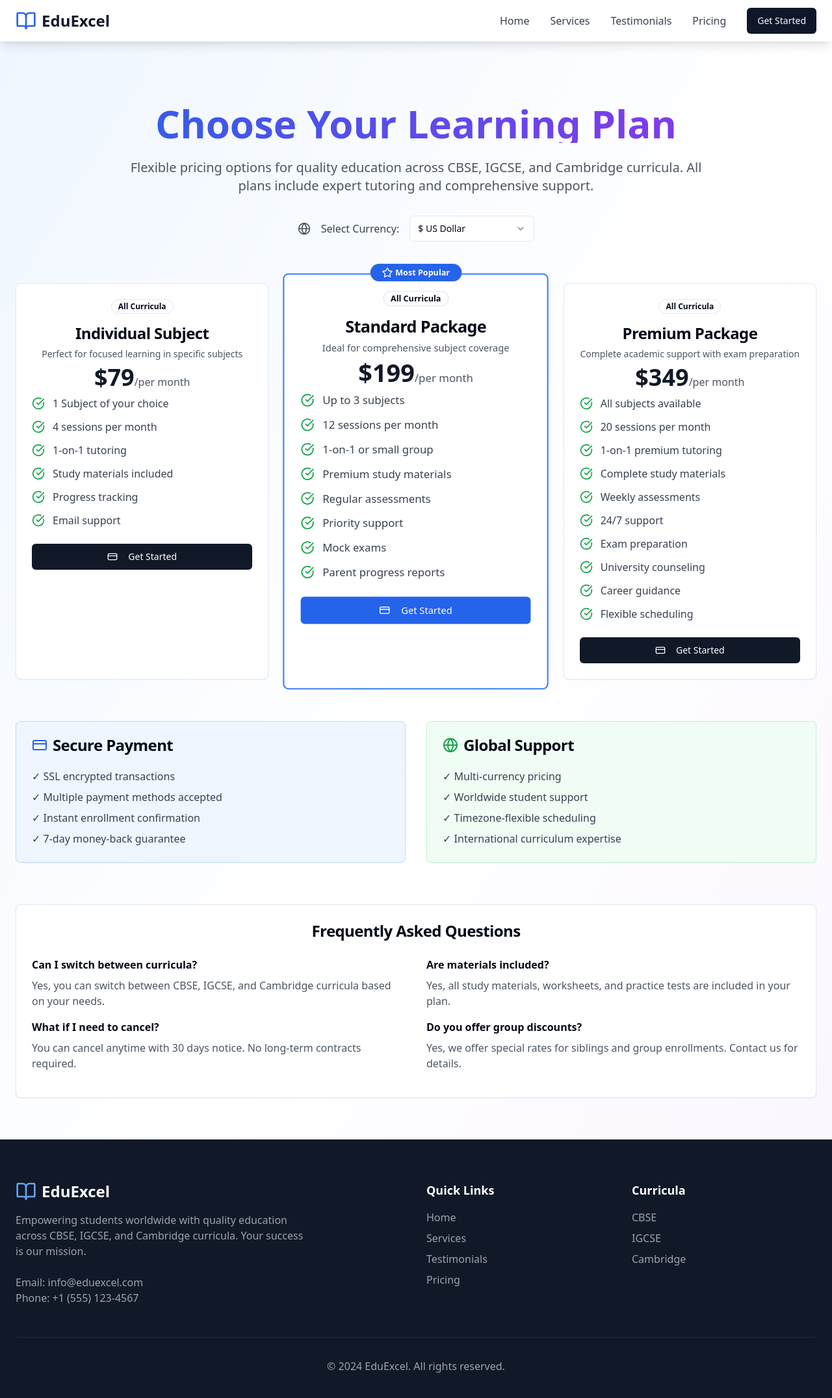
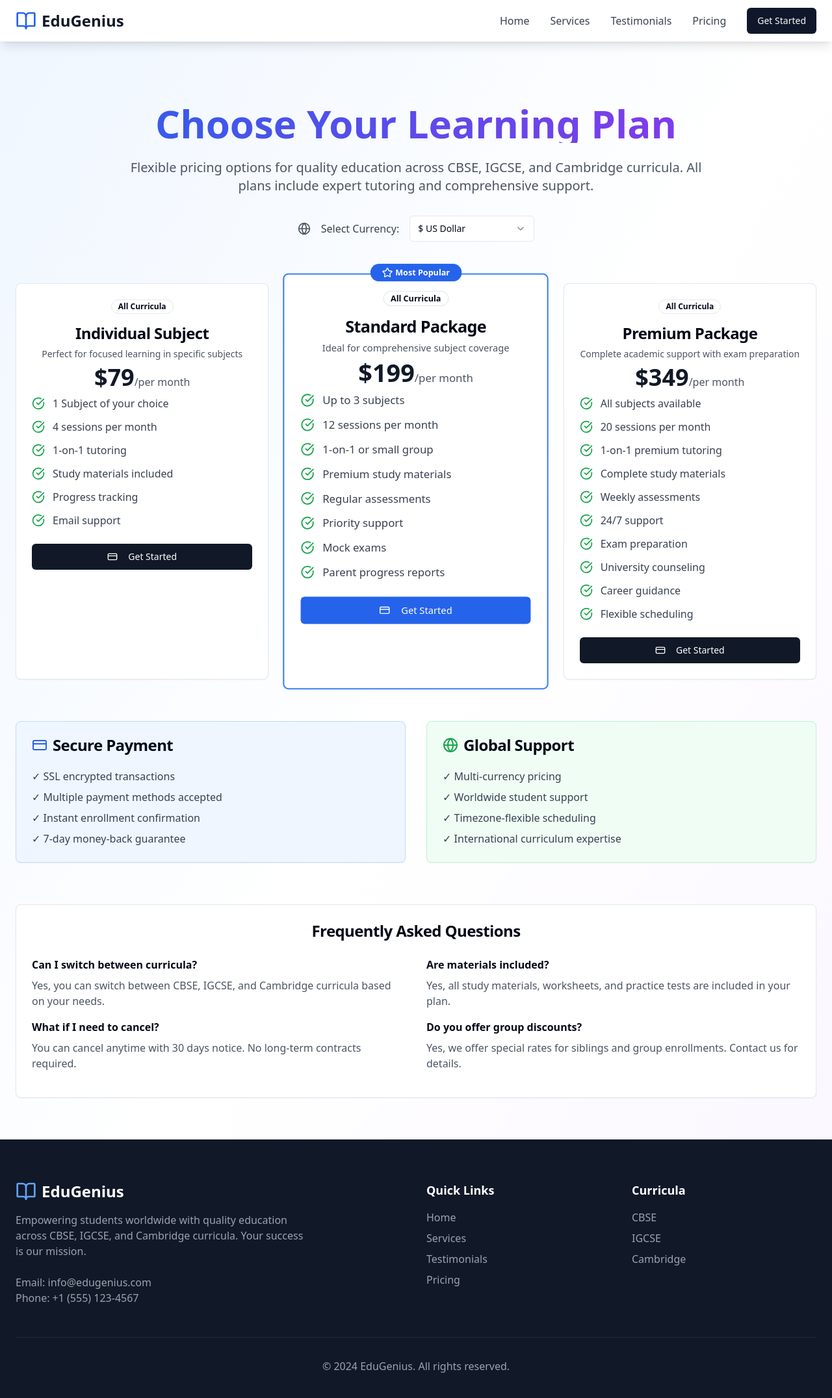
Before and after one commit to rprohitpapnai/eddugenius-frontend-, a React (Vite) app: page /payment in a window 1280 px wide. Shown: the top 2152 px of the page at 65% size. Built offline with nearby package versions, Linux system fonts and the light colour scheme.

Commit message:
Rename website to "Eddugenius"

```diff
--- a/index.html
+++ b/index.html
@@ -4,18 +4,18 @@
   <head>
     <meta charset="UTF-8" />
     <meta name="viewport" content="width=device-width, initial-scale=1.0" />
-    <title>EduExcel - Premium Educational Services | CBSE, IGCSE, Cambridge</title>
+    <title>EduGenius - Premium Educational Services | CBSE, IGCSE, Cambridge</title>
     <meta name="description" content="Expert tutoring for Class 1-12 students across CBSE, IGCSE, and Cambridge curricula. Personalized learning, proven results, and comprehensive academic support." />
-    <meta name="author" content="EduExcel Educational Services" />
+    <meta name="author" content="EduGenius Educational Services" />
     <meta name="keywords" content="CBSE tutoring, IGCSE classes, Cambridge curriculum, online education, Class 1-12, academic support, exam preparation" />
 
-    <meta property="og:title" content="EduExcel - Premium Educational Services" />
+    <meta property="og:title" content="EduGenius - Premium Educational Services" />
     <meta property="og:description" content="Expert tutoring for CBSE, IGCSE, and Cambridge curricula. Transform your academic journey with personalized learning." />
     <meta property="og:type" content="website" />
     <meta property="og:image" content="https://lovable.dev/opengraph-image-p98pqg.png" />
 
     <meta name="twitter:card" content="summary_large_image" />
-    <meta name="twitter:site" content="@eduexcel" />
+    <meta name="twitter:site" content="@edugenius" />
     <meta name="twitter:image" content="https://lovable.dev/opengraph-image-p98pqg.png" />
   </head>
 
--- a/src/components/Footer.tsx
+++ b/src/components/Footer.tsx
@@ -10,14 +10,14 @@ const Footer = () => {
           <div className="col-span-1 md:col-span-2">
             <div className="flex items-center space-x-2 mb-4">
               <BookOpen className="h-8 w-8 text-blue-400" />
-              <span className="text-2xl font-bold">EduExcel</span>
+              <span className="text-2xl font-bold">EduGenius</span>
             </div>
             <p className="text-gray-400 mb-6 max-w-md">
               Empowering students worldwide with quality education across CBSE, IGCSE, and Cambridge curricula.
               Your success is our mission.
             </p>
             <div className="text-gray-400">
-              <p>Email: info@eduexcel.com</p>
+              <p>Email: info@edugenius.com</p>
               <p>Phone: +1 (555) 123-4567</p>
             </div>
           </div>
@@ -43,7 +43,7 @@ const Footer = () => {
         </div>
 
         <div className="border-t border-gray-800 mt-12 pt-8 text-center text-gray-400">
-          <p>&copy; 2024 EduExcel. All rights reserved.</p>
+          <p>&copy; 2024 EduGenius. All rights reserved.</p>
         </div>
       </div>
     </footer>
--- a/src/components/Navbar.tsx
+++ b/src/components/Navbar.tsx
@@ -13,7 +13,7 @@ const Navbar = () => {
         <div className="flex justify-between items-center h-16">
           <Link to="/" className="flex items-center space-x-2">
             <BookOpen className="h-8 w-8 text-blue-600" />
-            <span className="text-2xl font-bold text-gray-900">EduExcel</span>
+            <span className="text-2xl font-bold text-gray-900">EduGenius</span>
           </Link>
 
           <div className="hidden md:flex items-center space-x-8">
```
